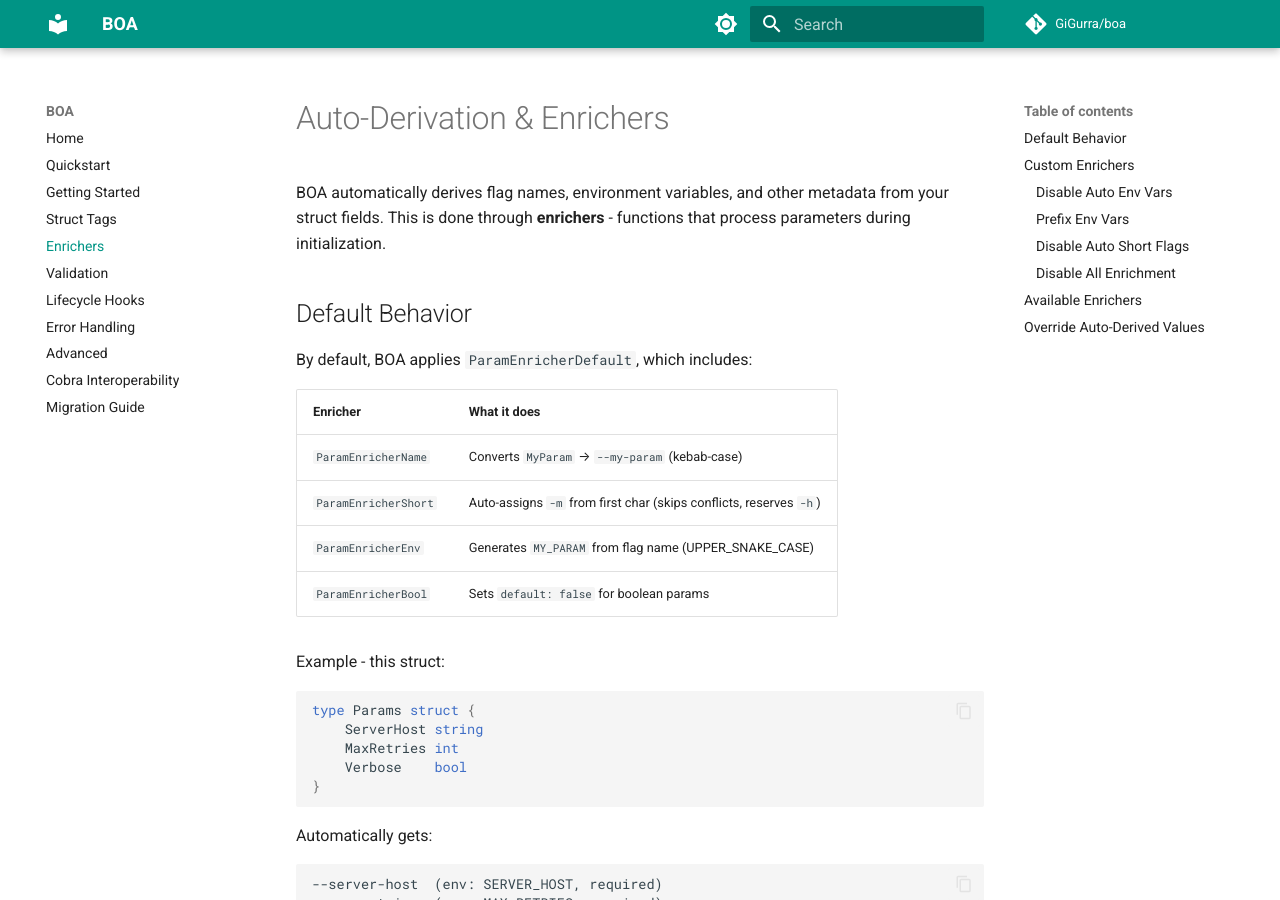
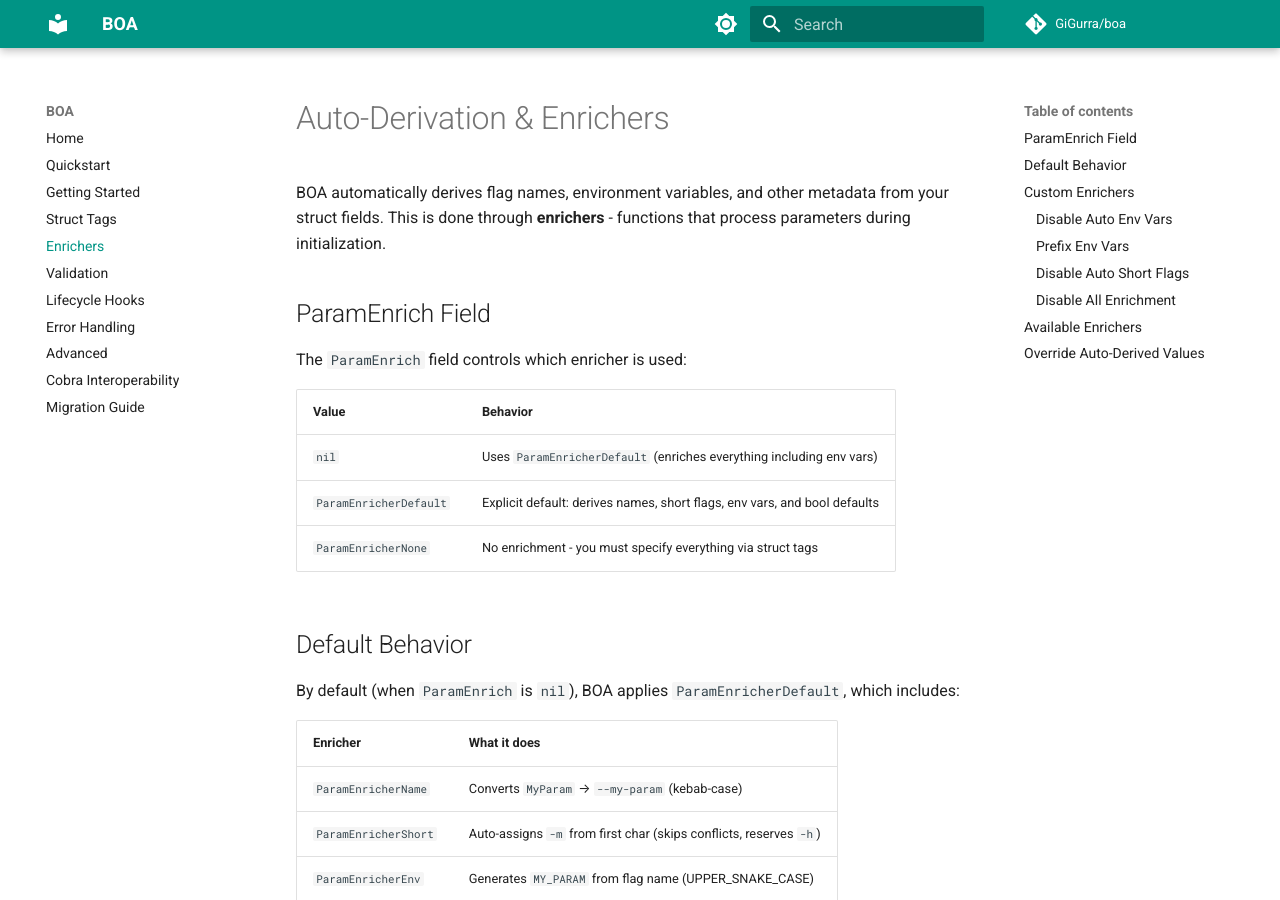
Before and after one commit to GiGurra/boa, an MkDocs documentation site: the page built from docs/enrichers.md, in a window 1280 px wide and 900 px high. Built offline with MkDocs 1.6.1 and Material for MkDocs 9.7.7, drawn with Linux system fonts in a browser that asks for light colours; comment, search, counter and statistics services are not loaded.

Commit message:
docs: clarify ParamEnrich field behavior
Add table explaining that nil uses ParamEnricherDefault (with env vars),
while ParamEnricherNone disables all enrichment.

Co-Authored-By: Claude Opus 4.5 <noreply@anthropic.com>

```diff
--- a/docs/enrichers.md
+++ b/docs/enrichers.md
@@ -2,9 +2,19 @@
 
 BOA automatically derives flag names, environment variables, and other metadata from your struct fields. This is done through **enrichers** - functions that process parameters during initialization.
 
+## ParamEnrich Field
+
+The `ParamEnrich` field controls which enricher is used:
+
+| Value | Behavior |
+|-------|----------|
+| `nil` | Uses `ParamEnricherDefault` (enriches everything including env vars) |
+| `ParamEnricherDefault` | Explicit default: derives names, short flags, env vars, and bool defaults |
+| `ParamEnricherNone` | No enrichment - you must specify everything via struct tags |
+
 ## Default Behavior
 
-By default, BOA applies `ParamEnricherDefault`, which includes:
+By default (when `ParamEnrich` is `nil`), BOA applies `ParamEnricherDefault`, which includes:
 
 | Enricher | What it does |
 |----------|--------------|
```
Also changed, not shown: README.md (+9 -1 lines).
